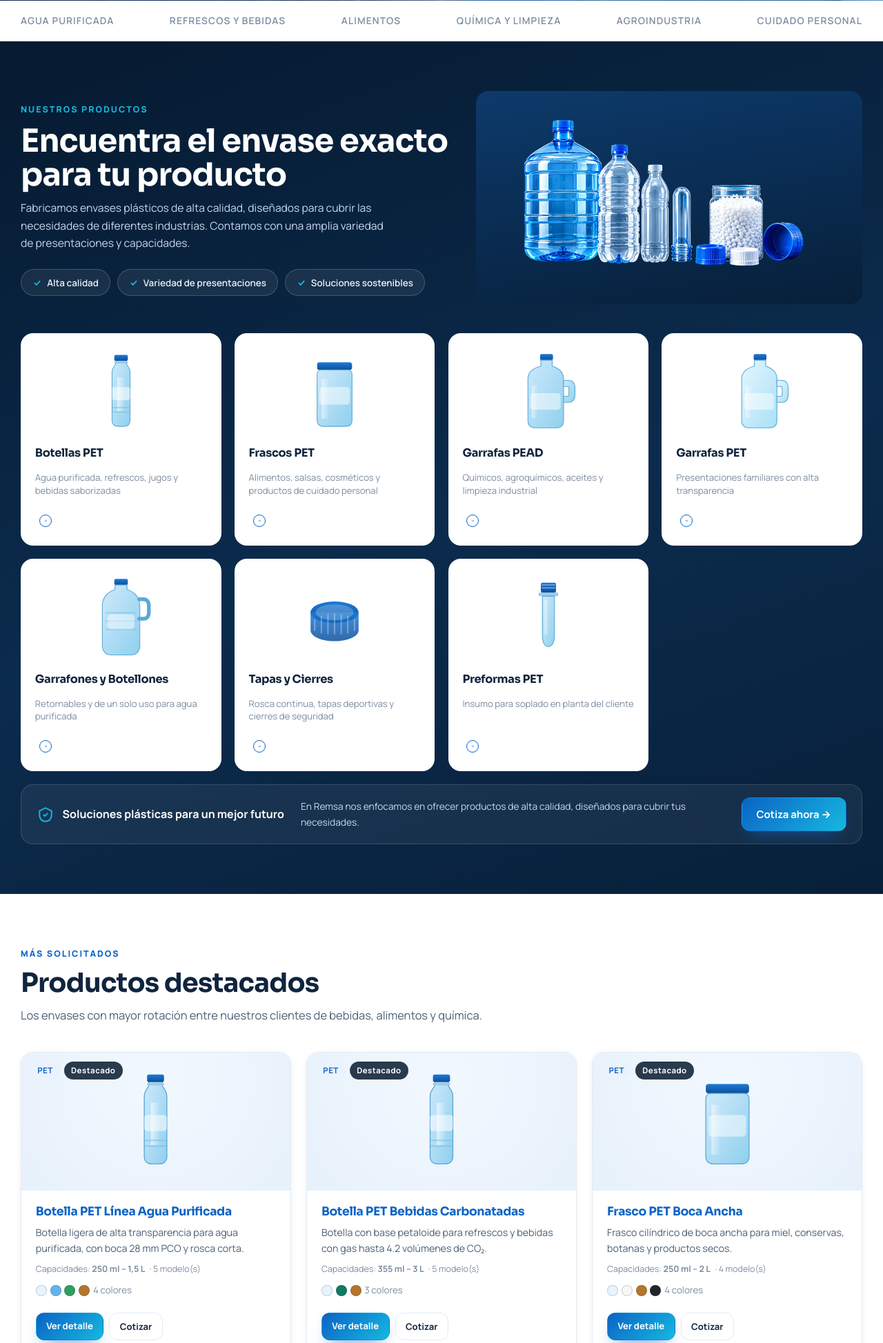
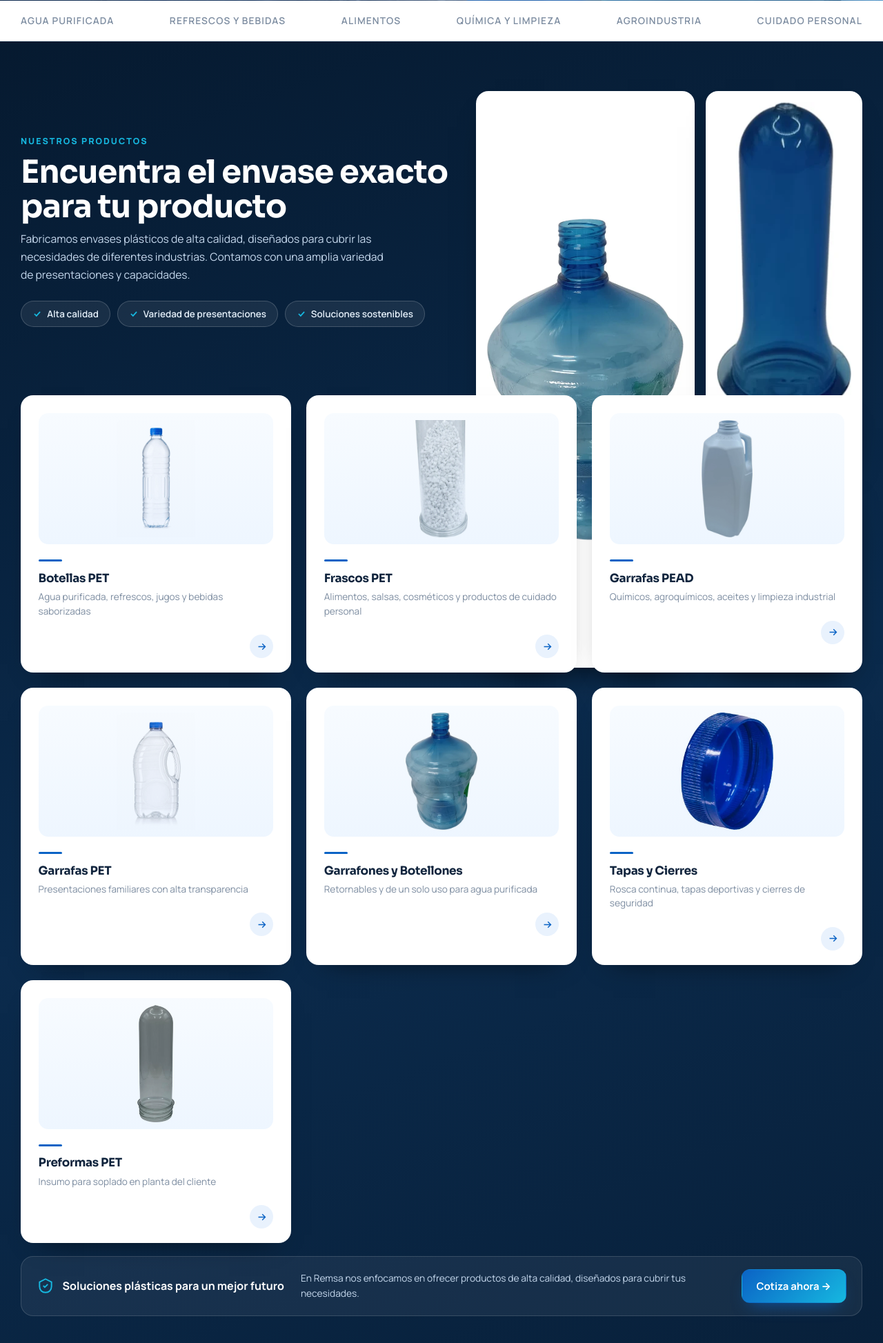
Before and after one commit to Alex95bd/remsaplasticos, a FastAPI app: page / in a window 1280 px wide. Shown: the part 946-2893 px from the top of the page at 69% size. Run offline with FastAPI, Linux system fonts and the light colour scheme.

Commit message:
Usar fotografias reales de producto en catalogo e inicio
Co-Authored-By: danbenitez448 <danbenitez448@gmail.com>

```diff
--- a/app/seed.py
+++ b/app/seed.py
@@ -552,6 +552,21 @@ PRODUCTS = [
 ]
 
 
+CATEGORY_PHOTOS = {
+    "botellas-pet": "/static/img/foto-botella-pet.webp",
+    "frascos-pet": "/static/img/foto-frasco-granulos.webp",
+    "garrafas-pead": "/static/img/foto-garrafa-pead.webp",
+    "garrafas-pet": "/static/img/foto-garrafa-pet.webp",
+    "garrafones-y-botellones": "/static/img/foto-garrafon-azul.webp",
+    "tapas": "/static/img/foto-tapa-azul.webp",
+    "preformas": "/static/img/foto-preforma-transparente.webp",
+}
+
+
+def category_image(slug: str) -> str:
+    return CATEGORY_PHOTOS.get(slug, f"/static/img/cat-{slug}.svg")
+
+
 def seed(db: Session, *, force: bool = False) -> None:
     if db.query(Category).count() and not force:
         return
@@ -569,8 +584,10 @@ def seed(db: Session, *, force: bool = False) -> None:
     for index, data in enumerate(CATEGORIES):
         category = db.query(Category).filter_by(slug=data["slug"]).one_or_none()
         if category is None:
-            category = Category(**data, position=index, image=f"/static/img/cat-{data['slug']}.svg")
+            category = Category(**data, position=index, image=category_image(data["slug"]))
             db.add(category)
+        else:
+            category.image = category_image(data["slug"])
         category_map[data["slug"]] = category
     db.flush()
 
@@ -591,7 +608,7 @@ def seed(db: Session, *, force: bool = False) -> None:
             neck_finish=data["neck_finish"],
             featured=data.get("featured", False),
             position=index,
-            image=f"/static/img/cat-{data['category']}.svg",
+            image=category_image(data["category"]),
         )
         product.colors = [color_map[name] for name in data["colors"] if name in color_map]
         for model, capacity, weight, height, diameter, neck, upb, bpp in data["variants"]:
--- a/app/static/css/styles.css
+++ b/app/static/css/styles.css
@@ -261,11 +261,12 @@ section { padding: 4.5rem 0; }
 .families__head { display: grid; grid-template-columns: minmax(0, 1.05fr) minmax(0, .95fr); gap: 2.5rem; align-items: center; margin-bottom: 2.6rem; }
 .families__head h2 { color: #fff; font-size: clamp(2.1rem, 3.6vw, 3rem); line-height: 1.08; }
 .families__head p { max-width: 34rem; font-size: .98rem; }
-.families__figure {
-  border-radius: var(--radius); overflow: hidden; display: grid; place-items: center;
-  padding: 1.5rem; min-height: 230px; background: linear-gradient(170deg, #0d3a6b, #071f39);
+.families__figure { display: grid; grid-template-columns: 1.4fr 1fr; grid-template-rows: 1fr 1fr; gap: 1rem; height: 400px; }
+.families__figure img {
+  width: 100%; height: 100%; object-fit: contain; background: #fff;
+  border-radius: var(--radius); padding: 1rem; box-shadow: 0 24px 46px -28px rgba(0, 0, 0, .8);
 }
-.families__figure img { width: 100%; max-width: 420px; height: auto; }
+.families__figure img:first-child { grid-row: span 2; }
 .tagline--light { color: var(--cyan); }
 .pill-list { display: flex; flex-wrap: wrap; gap: .6rem; list-style: none; margin: 1.5rem 0 0; padding: 0; }
 .pill-list li {
@@ -274,23 +275,30 @@ section { padding: 4.5rem 0; }
   background: rgba(255,255,255,.07); border: 1px solid rgba(255,255,255,.18);
 }
 .pill-list svg { width: 14px; height: 14px; color: var(--cyan); }
-.families__grid { display: grid; grid-template-columns: repeat(auto-fill, minmax(260px, 1fr)); gap: 1.2rem; }
+.families__grid { display: grid; grid-template-columns: repeat(auto-fit, minmax(290px, 1fr)); gap: 1.4rem; }
 .family-card {
-  display: flex; flex-direction: column; gap: .45rem; color: var(--ink);
-  background: #fff; border-radius: var(--radius); padding: 1.3rem;
-  transition: transform .25s ease, box-shadow .25s ease;
+  position: relative; display: flex; flex-direction: column; gap: .4rem; color: var(--ink);
+  background: #fff; border-radius: 18px; padding: 1.6rem 1.6rem 1.3rem;
+  box-shadow: 0 18px 40px -30px rgba(0, 0, 0, .9);
+  transition: transform .3s ease, box-shadow .3s ease;
 }
-.family-card:hover { transform: translateY(-5px); box-shadow: 0 22px 40px -24px rgba(0,0,0,.7); color: var(--ink); }
-.family-card__img { height: 130px; display: grid; place-items: center; margin-bottom: .4rem; }
-.family-card__img img { height: 120px; width: auto; transition: transform .3s ease; }
+.family-card:hover { transform: translateY(-6px); box-shadow: 0 30px 55px -26px rgba(0, 0, 0, .85); color: var(--ink); }
+.family-card__img {
+  height: 190px; display: grid; place-items: center; margin-bottom: 1rem; isolation: isolate;
+  border-radius: 14px; background: linear-gradient(180deg, #f7fbff, #eef6ff); overflow: hidden;
+}
+.family-card__img img { max-height: 170px; max-width: 80%; width: auto; mix-blend-mode: multiply; transition: transform .35s ease; }
 .family-card:hover .family-card__img img { transform: scale(1.06); }
-.family-card h3 { font-size: 1.02rem; }
-.family-card small { color: var(--muted); font-size: .82rem; line-height: 1.4; }
+.family-card__rule { display: block; width: 34px; height: 3px; border-radius: 3px; background: var(--brand); }
+.family-card h3 { font-size: 1.06rem; margin: .5rem 0 0; }
+.family-card small { color: var(--muted); font-size: .85rem; line-height: 1.5; }
 .family-card__go {
-  margin-top: auto; padding-top: .8rem; width: 30px; height: 30px; color: var(--brand);
-  display: grid; place-items: center; box-sizing: content-box;
+  margin-top: 1.1rem; margin-left: auto; width: 34px; height: 34px; border-radius: 50%;
+  display: grid; place-items: center; color: var(--brand); background: #e9f2fd;
+  transition: background .25s ease, color .25s ease, transform .25s ease;
 }
-.family-card__go svg { width: 18px; height: 18px; border: 1.5px solid currentColor; border-radius: 50%; padding: 5px; }
+.family-card__go svg { width: 17px; height: 17px; }
+.family-card:hover .family-card__go { background: var(--brand); color: #fff; transform: translateX(3px); }
 .families__cta {
   display: grid; grid-template-columns: auto 1fr auto; align-items: center; gap: 1.5rem;
   margin-top: 1.2rem; padding: 1.1rem 1.4rem; border-radius: var(--radius);
@@ -301,18 +309,18 @@ section { padding: 4.5rem 0; }
 .families__cta p { margin: 0; font-size: .86rem; }
 
 .cat-card { display: flex; flex-direction: column; gap: .6rem; color: var(--ink); position: relative; overflow: hidden; }
-.cat-card__img { height: 120px; display: grid; place-items: center; background: linear-gradient(160deg, #eef6ff, #e3f6f6); border-radius: 14px; }
-.cat-card__img img { height: 96px; width: auto; transition: transform .3s ease; }
+.cat-card__img { height: 120px; display: grid; place-items: center; background: linear-gradient(160deg, #eef6ff, #e3f6f6); border-radius: 14px; isolation: isolate; }
+.cat-card__img img { height: 96px; width: auto; mix-blend-mode: multiply; transition: transform .3s ease; }
 .cat-card:hover .cat-card__img img { transform: scale(1.07) rotate(-3deg); }
 .cat-card small { color: var(--muted); }
 .cat-card .link-more { margin-top: auto; font-weight: 700; color: var(--brand); font-size: .88rem; }
 
 .product-card { display: flex; flex-direction: column; padding: 0; overflow: hidden; }
 .product-card__media {
-  position: relative; height: 200px; display: grid; place-items: center;
+  position: relative; height: 200px; display: grid; place-items: center; isolation: isolate;
   background: radial-gradient(circle at 50% 20%, #f2f8ff, #e7f1fb);
 }
-.product-card__media img { height: 150px; width: auto; transition: transform .35s ease; }
+.product-card__media img { height: 150px; width: auto; mix-blend-mode: multiply; transition: transform .35s ease; }
 .product-card:hover .product-card__media img { transform: translateY(-6px) scale(1.04); }
 .chip {
   display: inline-flex; align-items: center; gap: .3rem; padding: .2rem .65rem; border-radius: 999px;
@@ -399,8 +407,9 @@ section { padding: 4.5rem 0; }
 .product__stage {
   background: radial-gradient(circle at 50% 15%, #ffffff, #e8f2fc); border: 1px solid var(--line);
   border-radius: 24px; height: 420px; display: grid; place-items: center; box-shadow: var(--shadow-sm);
+  isolation: isolate;
 }
-.product__stage img { height: 320px; width: auto; }
+.product__stage img { height: 320px; width: auto; mix-blend-mode: multiply; }
 .product__thumbs { display: flex; gap: .6rem; margin-top: .8rem; }
 .product__thumbs button {
   width: 72px; height: 72px; border-radius: 14px; border: 1px solid var(--line); background: #fff;
@@ -632,6 +641,7 @@ section { padding: 4.5rem 0; }
   .quote-link__label { display: none; }
   .quote-link { padding: .6rem .8rem; }
   .families__head { grid-template-columns: 1fr; gap: 1.6rem; }
+  .families__figure { height: 260px; }
   .families__cta { grid-template-columns: 1fr; gap: .8rem; text-align: left; }
   .hero__stats { grid-template-columns: repeat(2, 1fr); gap: 1rem; }
   .hero__inner { grid-template-columns: 1fr; padding: 3rem 0 4rem; }
--- a/app/templates/index.html
+++ b/app/templates/index.html
@@ -74,7 +74,9 @@
         </ul>
       </div>
       <div class="families__figure">
-        <img src="/static/img/hero-envases.webp" alt="Envases fabricados por Remsa" loading="lazy">
+        <img src="/static/img/foto-garrafon-azul.webp" alt="Garrafón PET de 20 litros fabricado por Remsa" loading="lazy">
+        <img src="/static/img/foto-preforma-azul.webp" alt="Preforma PET azul" loading="lazy">
+        <img src="/static/img/foto-tapa-azul.webp" alt="Tapa de rosca azul" loading="lazy">
       </div>
     </div>
 
@@ -82,6 +84,7 @@
       {% for category in categories %}
       <a class="family-card reveal" href="/catalogo?categoria={{ category.slug }}">
         <div class="family-card__img"><img src="{{ category.image }}" alt="{{ category.name }}" loading="lazy"></div>
+        <span class="family-card__rule" aria-hidden="true"></span>
         <h3>{{ category.name }}</h3>
         <small>{{ category.tagline }}</small>
         <span class="family-card__go" aria-hidden="true">
```
Also changed, not shown: app/static/img/foto-botella-pet.webp (added), app/static/img/foto-frasco-granulos.webp (added), app/static/img/foto-garrafa-pead.webp (added), app/static/img/foto-garrafa-pet.webp (added), app/static/img/foto-garrafon-azul.webp (added), app/static/img/foto-preforma-azul.webp (added), app/static/img/foto-preforma-transparente.webp (added), app/static/img/foto-tapa-azul.webp (added).
